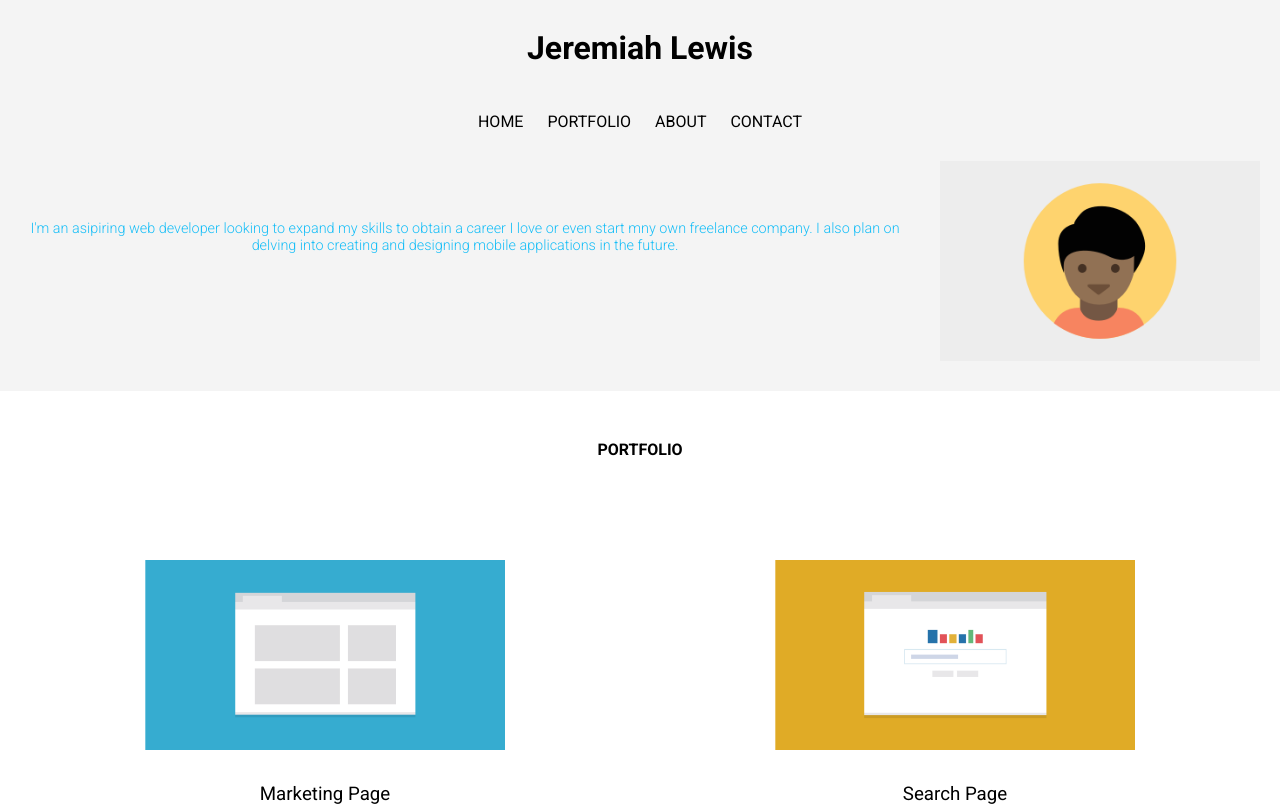
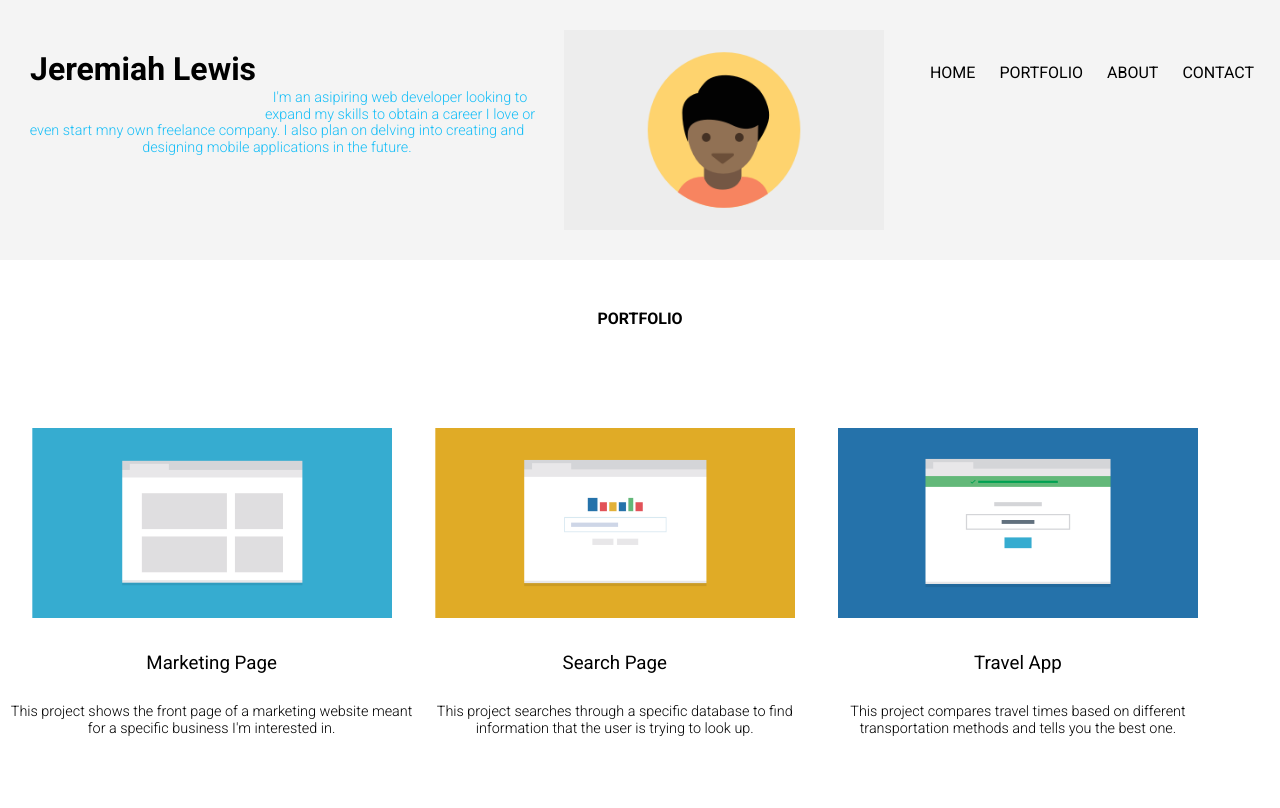
Before and after one commit to jclewis17/Techdegree-Project-2, a plain HTML site: page index.html in a window 1280 px wide. Shown: the top 808 px of the page. Drawn offline with Linux system fonts and the light colour scheme; a web font is replaced by a local one.

Commit message:
Added Media Query
Added media query for desktop screens

```diff
--- a/css/styles.css
+++ b/css/styles.css
@@ -56,7 +56,7 @@ HEADER
 }
 
 a:hover {
-  color: #343434;
+  color: #D4D4D4;
 }
 
 .profile-img {
@@ -95,7 +95,8 @@ CONTACT
 *******************/
 
 .contact {
-  padding: 0 10px 50px 10px;
+  margin: 0 10px 50px 10px;
+  border-top: 1px #D4D4D4 solid;
 }
 
 .contact-info {
@@ -206,3 +207,31 @@ MEDIA QUERIES
   }
 
 }
+
+@media screen and (min-width: 1024px) {
+
+  .clearfix::after {
+    content: "";
+    display: table;
+    clear: both;
+  }
+
+  .name {
+    float: left;
+    margin-left: 30px;
+  }
+
+  .main-nav {
+    float: right;
+    margin: .5em 1em;
+    padding: 10px 0;
+  }
+
+  .portfolio-item {
+    float: left;
+    width: 32%;
+    padding-top: 50px;
+    background-color: #fff;
+  }
+
+}
```
Also changed, not shown: index.html (+3 -3 lines).
